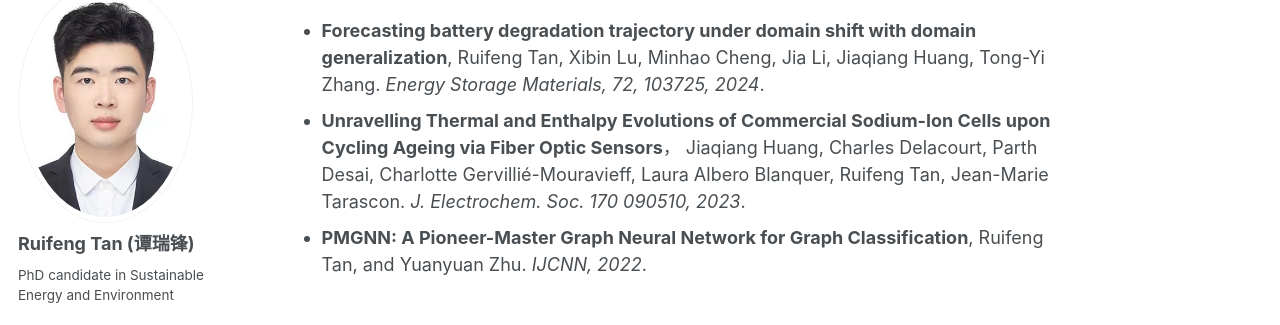
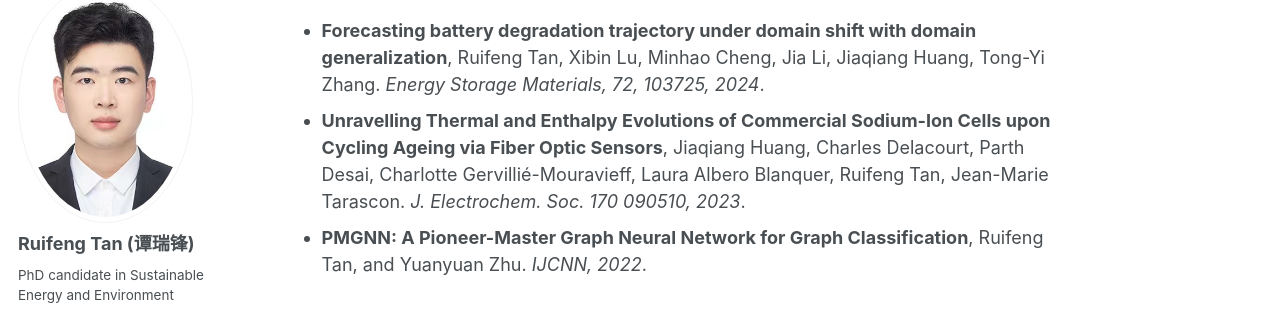
Before and after one commit to Ruifeng-Tan/Ruifeng-Tan.github.io, a Jekyll site: the page built from _pages/about.md, in a window 1280 px wide and 900 px high, scrolled down 903 px. Shown: the part 123-448 px from the top of the window. Built offline with Jekyll 4.4.1, drawn with Linux system fonts in a browser that asks for light colours; some web fonts are replaced.

Commit message:
fix typo

```diff
--- a/_pages/about.md
+++ b/_pages/about.md
@@ -27,7 +27,7 @@ My current research interest lies in AI for batteries, especially domain-knowled
 - **SimXRD-4M: Big Simulated X-ray Diffraction Data and Crystalline Symmetry Classification Benchmark**, Bin Cao, Yang Liu, Zinan Zheng, Ruifeng Tan, Jia Li, Tong-Yi Zhang. *To appear in International Conference on Learning Representations (ICLR), 2025.*
 
 * **Forecasting battery degradation trajectory under domain shift with domain generalization**, Ruifeng Tan, Xibin Lu, Minhao Cheng, Jia Li, Jiaqiang Huang, Tong-Yi Zhang. *Energy Storage Materials, 72, 103725, 2024*.
-* **Unravelling Thermal and Enthalpy Evolutions of Commercial Sodium-Ion Cells upon Cycling Ageing via Fiber Optic Sensors**， Jiaqiang Huang, Charles Delacourt, Parth Desai, Charlotte Gervillié-Mouravieff, Laura Albero Blanquer, Ruifeng Tan, Jean-Marie Tarascon. *J. Electrochem. Soc. 170 090510, 2023*.
+* **Unravelling Thermal and Enthalpy Evolutions of Commercial Sodium-Ion Cells upon Cycling Ageing via Fiber Optic Sensors**, Jiaqiang Huang, Charles Delacourt, Parth Desai, Charlotte Gervillié-Mouravieff, Laura Albero Blanquer, Ruifeng Tan, Jean-Marie Tarascon. *J. Electrochem. Soc. 170 090510, 2023*.
 * **PMGNN: A Pioneer-Master Graph Neural Network for Graph Classification**, Ruifeng Tan, and Yuanyuan Zhu. *IJCNN, 2022*.
 
 ## Experience
```
